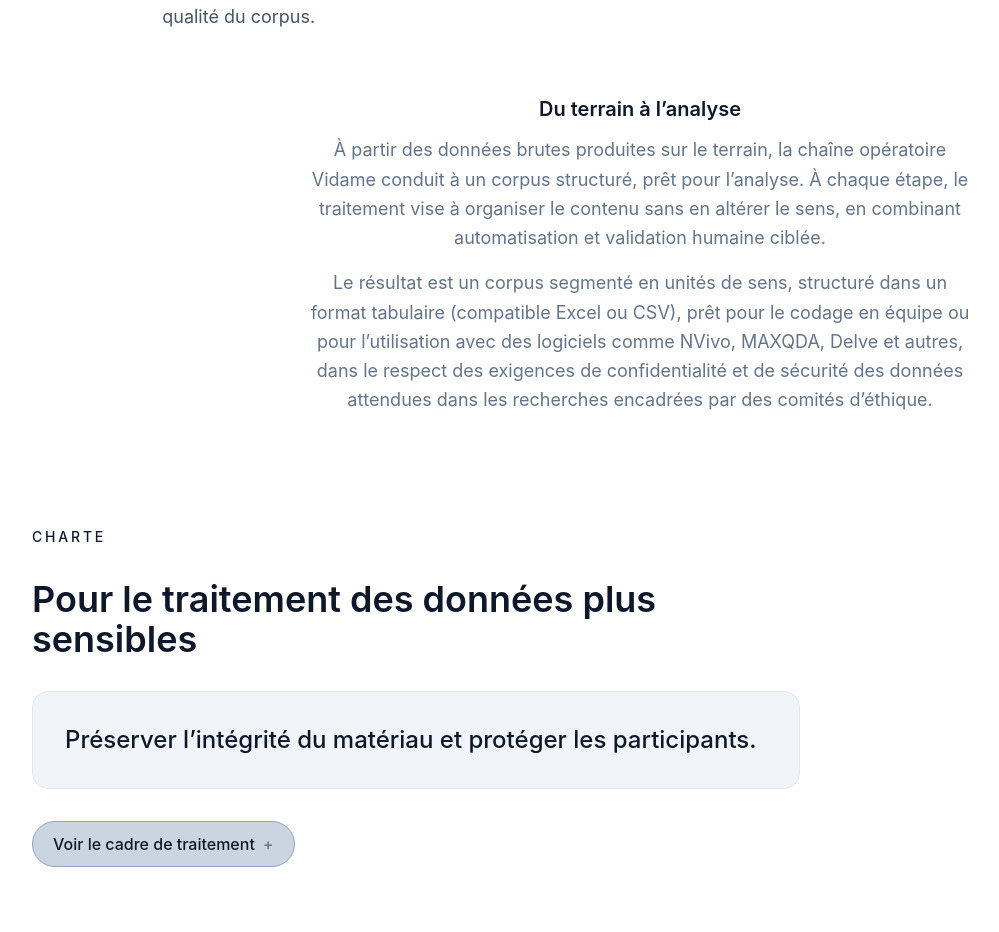
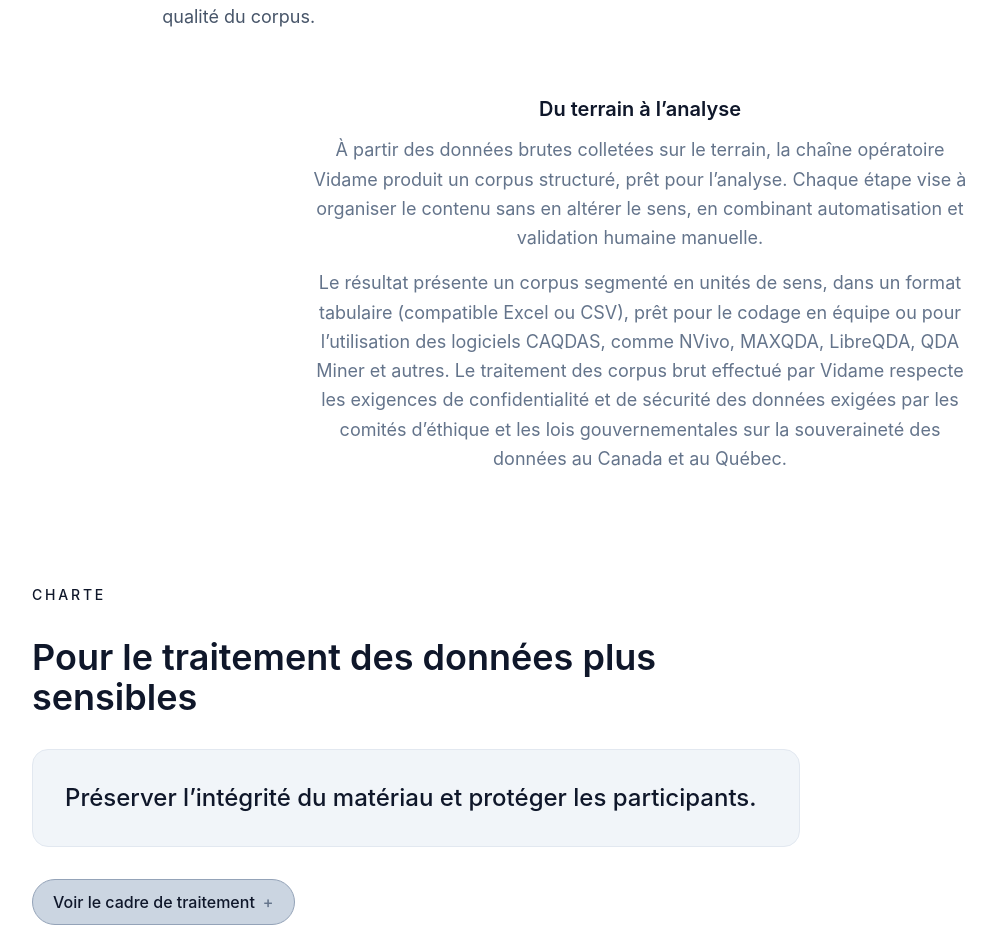
Before and after one commit to momopro21/vidame-recherche, a React (Vite) app: page / in a window 1280 px wide. Shown: the part 3224-4156 px from the top of the page, without its empty margins (0-999 px from the left). Built offline with nearby package versions, Linux system fonts and the light colour scheme; the HTML template or start-up script is replaced by a standard one.

Commit message:
Refine French and English descriptions in App.tsx
Updated French text for clarity and accuracy, and improved English description for better understanding.

```diff
--- a/src/App.tsx
+++ b/src/App.tsx
@@ -858,13 +858,13 @@ return (
 
   <p className="mt-3 text-[18px] leading-relaxed text-slate-500">
     {lang === "fr"
-      ? "À partir des données brutes produites sur le terrain, la chaîne opératoire Vidame conduit à un corpus structuré, prêt pour l’analyse. À chaque étape, le traitement vise à organiser le contenu sans en altérer le sens, en combinant automatisation et validation humaine ciblée."
+      ? "À partir des données brutes colletées sur le terrain, la chaîne opératoire Vidame produit un corpus structuré, prêt pour l’analyse. Chaque étape vise à organiser le contenu sans en altérer le sens, en combinant automatisation et validation humaine manuelle."
       : "Starting from raw data produced in the field, the Vidame operational chain leads to a structured corpus ready for analysis. At each step, the process aims to organize the content without altering its meaning, combining automation with targeted human validation."}
   </p>
 
   <p className="mt-4 text-[18px] leading-relaxed text-slate-500">
     {lang === "fr"
-      ? "Le résultat est un corpus segmenté en unités de sens, structuré dans un format tabulaire (compatible Excel ou CSV), prêt pour le codage en équipe ou pour l’utilisation avec des logiciels comme NVivo, MAXQDA, Delve et autres, dans le respect des exigences de confidentialité et de sécurité des données attendues dans les recherches encadrées par des comités d’éthique."
+      ? "Le résultat présente un corpus segmenté en unités de sens, dans un format tabulaire (compatible Excel ou CSV), prêt pour le codage en équipe ou pour l’utilisation des logiciels CAQDAS, comme NVivo, MAXQDA, LibreQDA, QDA Miner et autres. Le traitement des corpus brut effectué par Vidame respecte les exigences de confidentialité et de sécurité des données exigées par les comités d’éthique et les lois gouvernementales sur la souveraineté des données au Canada et au Québec."
       : "The result is a corpus segmented into units of meaning, structured in a tabular format (Excel or CSV compatible), ready for team coding or for use with software such as NVivo, MAXQDA, Delve, and others, while meeting the confidentiality and data security requirements expected in ethics-governed research."}
   </p>
 </div>
```
